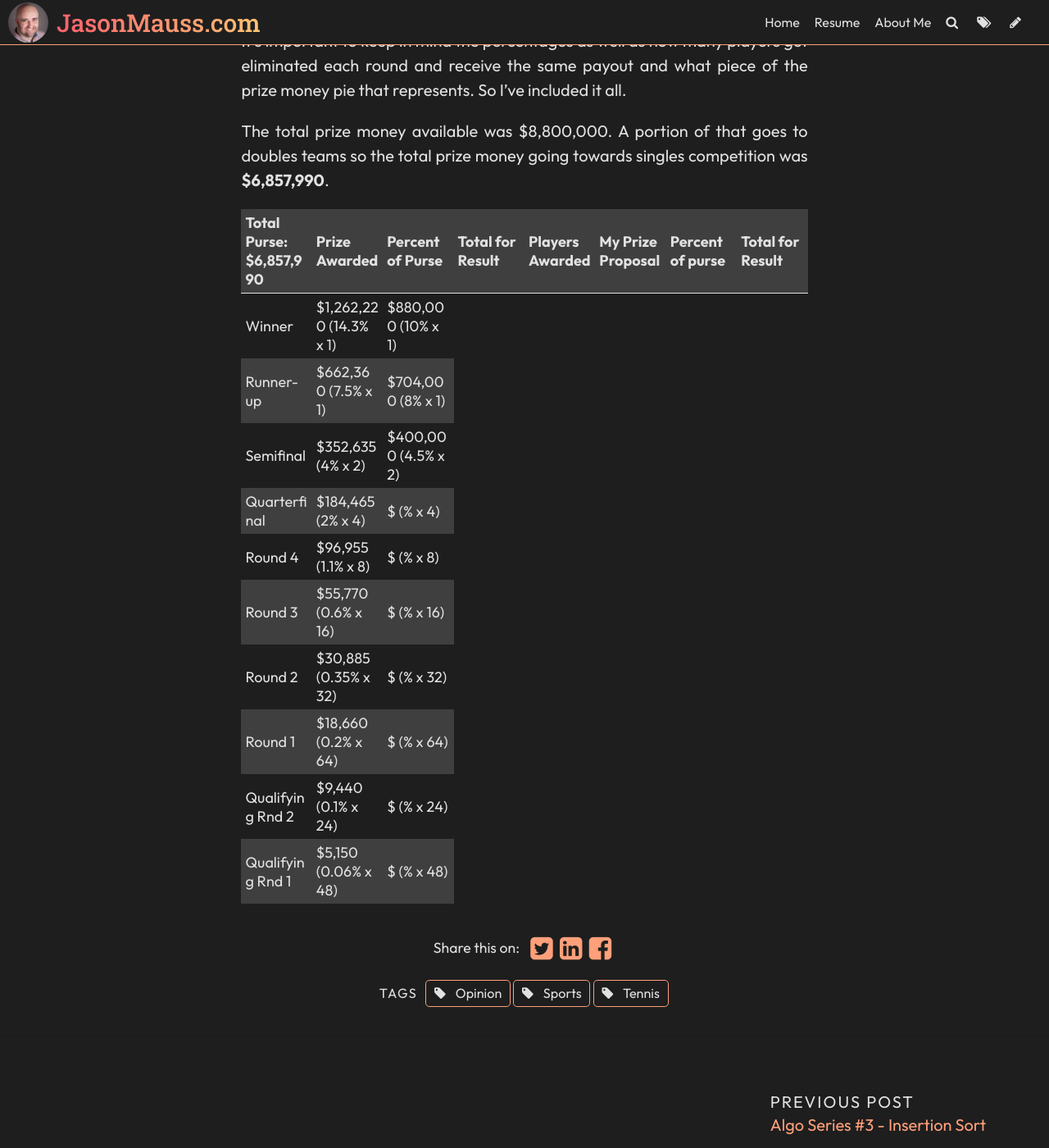
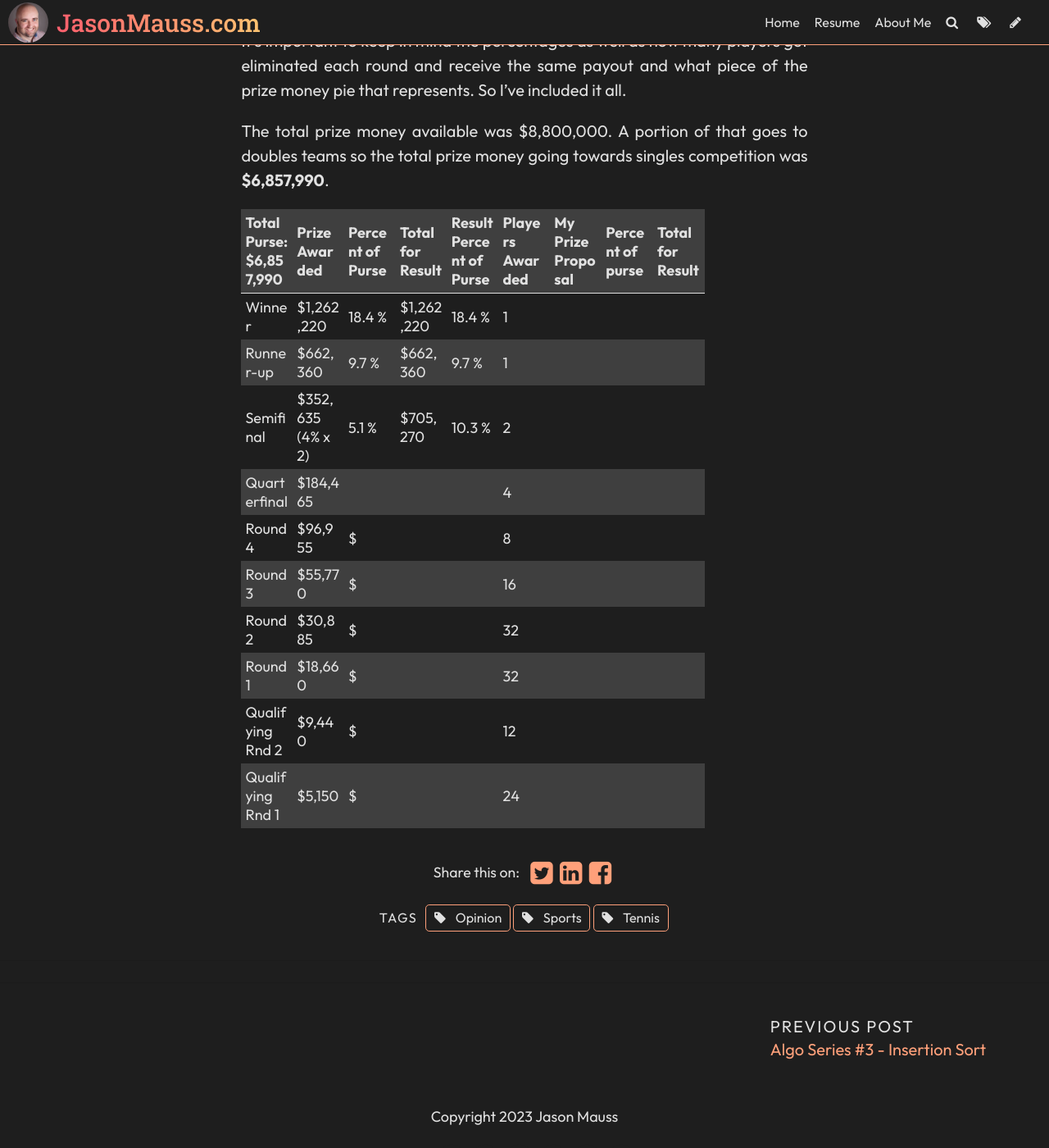
Before and after one commit to jasonmauss/jasonmaussblog, a Jekyll site: the page built from _posts/2023-12-02-professional-tennis-needs-major-restructuring.md, in a window 1280 px wide and 1400 px high, scrolled down 2472 px. Shown: the whole window at 82% size. Built offline with Jekyll 4.4.1, drawn with Linux system fonts in a browser that asks for light colours; some web fonts are replaced; comment, search, counter and statistics services are not loaded.

Commit message:
Update Post “2023-12-02-professional-tennis-needs-major-restructuring”

```diff
--- a/_posts/2023-12-02-professional-tennis-needs-major-restructuring.md
+++ b/_posts/2023-12-02-professional-tennis-needs-major-restructuring.md
@@ -48,6 +48,7 @@ The total prize money available was $8,800,000. A portion of that goes to double
       <td>Prize Awarded</td>
       <td>Percent of Purse</td>
       <td>Total for Result</td>
+      <td>Result Percent of Purse</td>
       <td>Players Awarded</td>
       <td>My Prize Proposal</td>
       <td>Percent of purse</td>
@@ -55,53 +56,115 @@ The total prize money available was $8,800,000. A portion of that goes to double
     </tr>
     <tr>
       <td>Winner</td>
-      <td>$1,262,220 (14.3% x 1)</td>
-      <td>$880,000 (10% x 1)</td>
+      <td>$1,262,220</td>
+      <td>18.4 %</td>
+      <td>$1,262,220</td>
+      <td>18.4 %</td>
+      <td>1</td>
+      <td></td>
+      <td></td>
+      <td></td>
+      <td></td>
+      <td></td>
     </tr>
     <tr>
       <td>Runner-up</td>
-      <td>$662,360 (7.5% x 1) </td>
-      <td>$704,000 (8% x 1)</td>
+      <td>$662,360</td>
+      <td>9.7 %</td>
+      <td>$662,360</td>
+      <td>9.7 %</td>
+      <td>1</td>
+      <td></td>
+      <td></td>
+      <td></td>
     </tr>
     <tr>
       <td>Semifinal</td>
       <td>$352,635 (4% x 2)</td>
-      <td>$400,000 (4.5% x 2)</td>
+      <td>5.1 %</td>
+      <td>$705,270</td>
+      <td>10.3 %</td>
+      <td>2</td>
+      <td></td>
+      <td></td>
+      <td></td>
     </tr>
     <tr>
       <td>Quarterfinal</td>
-      <td>$184,465 (2% x 4)</td>
-      <td>$ (% x 4)</td>
+      <td>$184,465</td>
+      <td></td>
+      <td></td>
+      <td></td>
+      <td>4</td>
+      <td></td>
+      <td></td>
+      <td></td>
     </tr>
     <tr>
       <td>Round 4</td>
-      <td>$96,955 (1.1% x 8)</td>
-      <td>$ (% x 8)</td>
+      <td>$96,955</td>
+      <td>$</td>
+      <td></td>
+      <td></td>
+      <td>8</td>
+      <td></td>
+      <td></td>
+      <td></td>
     </tr>
     <tr>
       <td>Round 3</td>
-      <td>$55,770 (0.6% x 16)</td>
-      <td>$ (% x 16)</td>
+      <td>$55,770</td>
+      <td>$</td>
+      <td></td>
+      <td></td>
+      <td>16</td>
+      <td></td>
+      <td></td>
+      <td></td>
     </tr>
     <tr>
       <td>Round 2</td>
-      <td>$30,885 (0.35% x 32)</td>
-      <td>$ (% x 32)</td>
+      <td>$30,885</td>
+      <td>$</td>
+      <td></td>
+      <td></td>
+      <td>32</td>
+      <td></td>
+      <td></td>
+      <td></td>
     </tr>
     <tr>
       <td>Round 1</td>
-      <td>$18,660 (0.2% x 64)</td>
-      <td>$ (% x 64)</td>
+      <td>$18,660</td>
+      <td>$</td>
+      <td></td>
+      <td></td>
+      <td>32</td>
+      <td></td>
+      <td></td>
+      <td></td>
     </tr>
     <tr>
       <td>Qualifying Rnd 2</td>
-      <td>$9,440 (0.1% x 24)</td>
-      <td>$ (% x 24)</td>
+      <td>$9,440</td>
+      <td>$</td>
+      <td></td>
+      <td></td>
+      <td>12</td>
+      <td></td>
+      <td></td>
+      <td></td>
     </tr>
     <tr>
       <td>Qualifying Rnd 1</td>
-      <td>$5,150 (0.06% x 48)</td>
-      <td>$ (% x 48)</td>
+      <td>$5,150</td>
+      <td>$</td>
+      <td></td>
+      <td></td>
+      <td>24</td>
+      <td></td>
+      <td></td>
+      <td></td>
     </tr>
   </tbody>
 </table>
```
